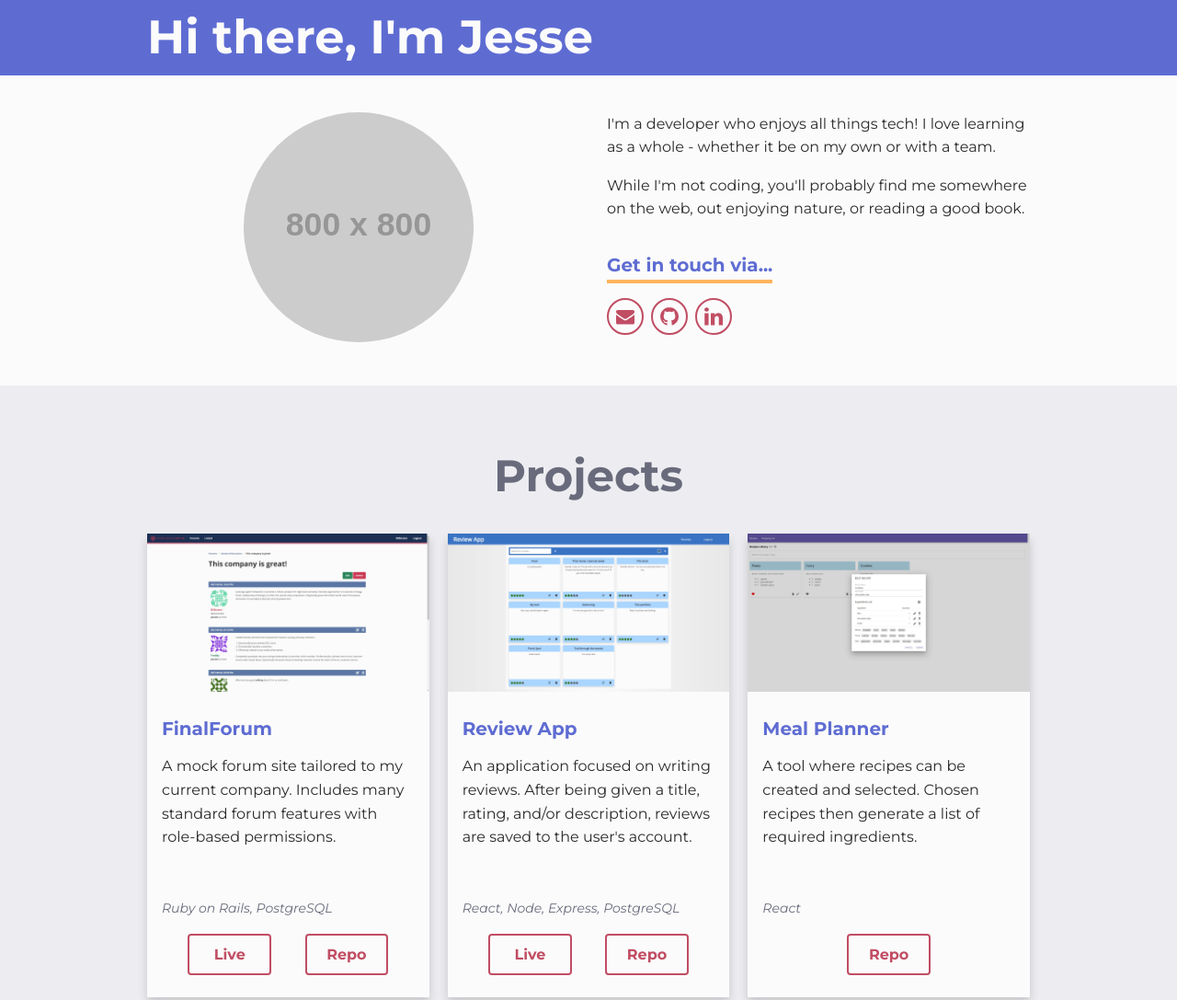
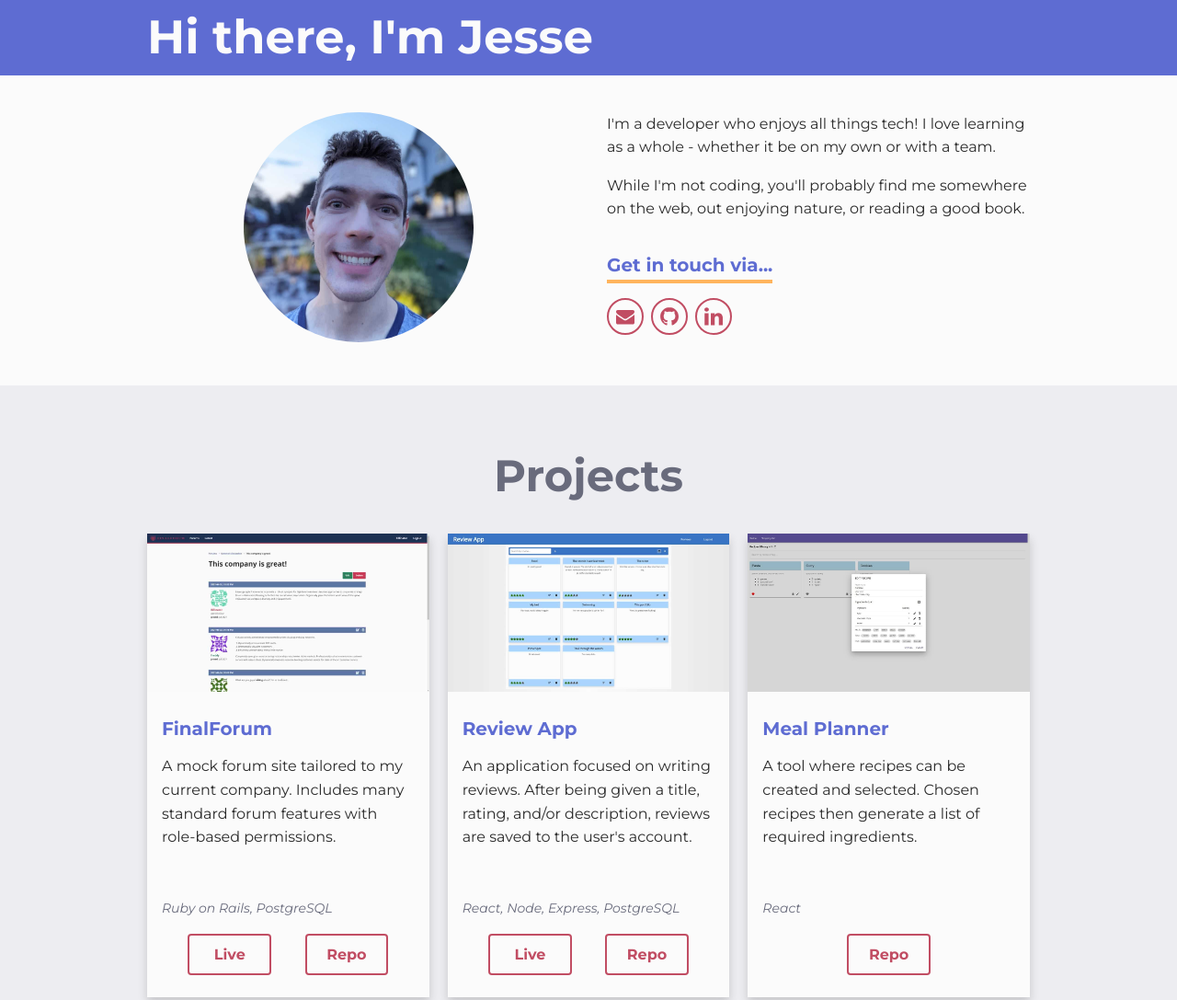
Before and after one commit to Jesrogers/jesserogers.dev, a website: page index.html in a window 1280 px wide. Shown: the top 1087 px of the page at 92% size. Drawn offline with Linux system fonts and the light colour scheme; placeholder pictures from the web are drawn by us.

Commit message:
updated thumbnails

```diff
--- a/index.html
+++ b/index.html
@@ -42,7 +42,7 @@
             <div class="section-about__content">
                 <div class="col-1-of-2 u-center-text">
                     <div class="section-about__photo">
-                        <img src="https://via.placeholder.com/800" width="250" height="250" alt="Jesse Rogers." />
+                        <img src="./images/Jesse.jpeg" width="250" height="250" alt="Jesse Rogers." />
                     </div>
                 </div>
                 <div class="col-1-of-2">
@@ -89,7 +89,7 @@
             </header>
             <div class="section-projects__content">
                 <article class="project-card">
-                    <img src="./images/project_finalforum.png" class="project-card__thumbnail"
+                    <img src="./images/project_finalforum.jpeg" class="project-card__thumbnail"
                         alt="Looking at a forum thread on FinalForum." />
                     <div class="project-card__content">
                         <header>
@@ -108,7 +108,7 @@
                     </div>
                 </article>
                 <article class="project-card">
-                    <img src="./images/project_reviews.png" class="project-card__thumbnail"
+                    <img src="./images/project_reviews.jpeg" class="project-card__thumbnail"
                         alt="Browsing reviews on the Review App." />
                     <div class="project-card__content">
                         <header>
@@ -127,7 +127,7 @@
                     </div>
                 </article>
                 <article class="project-card">
-                    <img src="./images/project_meals.png" class="project-card__thumbnail"
+                    <img src="./images/project_meals.jpeg" class="project-card__thumbnail"
                         alt="Editing a recipe in the Meal Planner." />
                     <div class="project-card__content">
                         <header>
--- a/sass/pages/_home.scss
+++ b/sass/pages/_home.scss
@@ -46,6 +46,7 @@
             width: 100%;
             height: 100%;
             object-fit: cover;
+            object-position: 50% 65%;
             border-radius: 50%;
         }
 
```
Also changed, not shown: css/style.css, images/Jesse.jpeg (added), images/project_finalforum.jpeg (added), images/project_finalforum.png (deleted), images/project_meals.jpeg (added), images/project_meals.png (deleted), images/project_reviews.jpeg (added), images/project_reviews.png (deleted).
